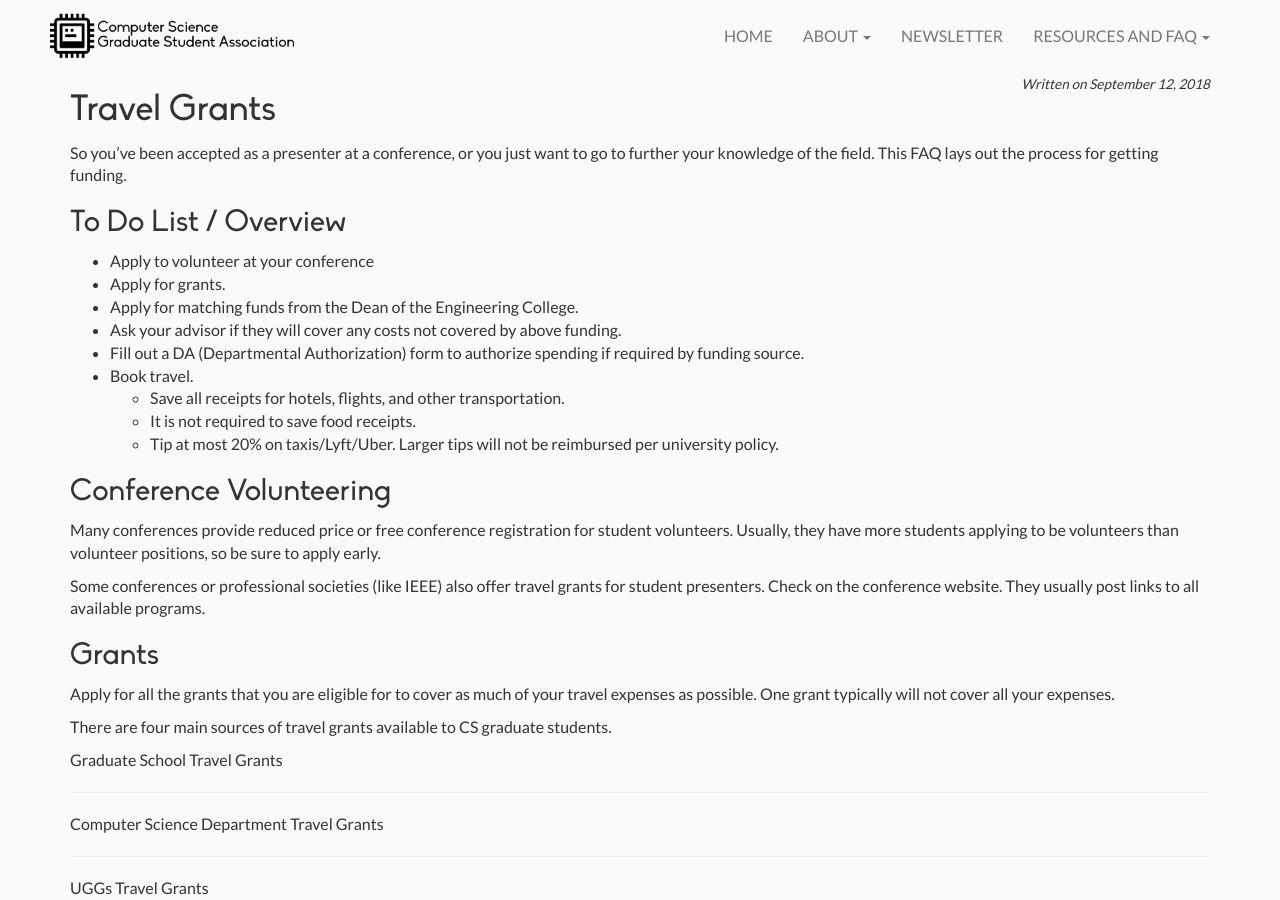
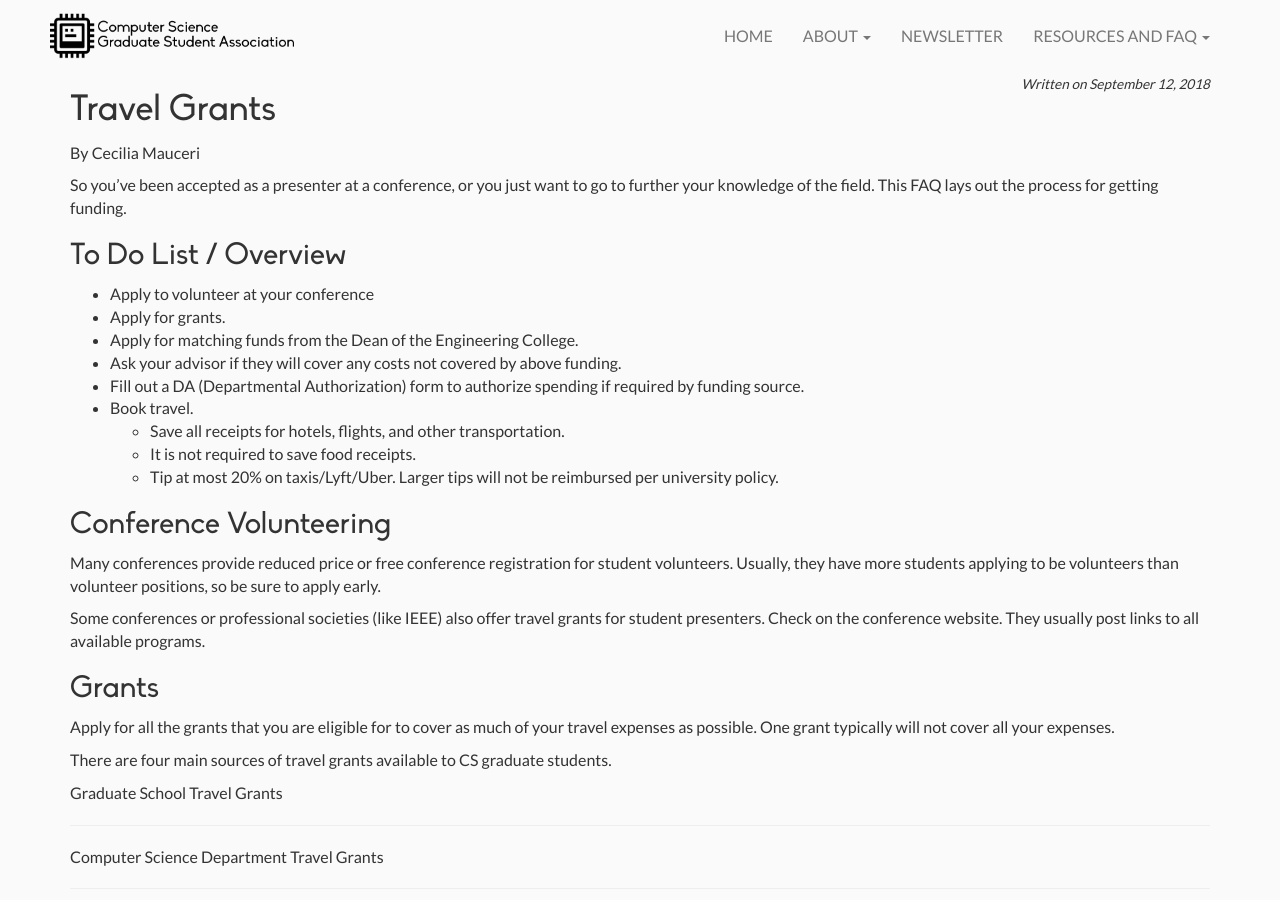
Before and after one commit to casassg/events-landing, a Jekyll site: the page built from _posts/2018-09-12-Travel-Grants.md, in a window 1280 px wide and 900 px high. Built offline with Jekyll 4.4.1, drawn with Linux system fonts in a browser that asks for light colours; nearby versions of some CDN libraries.

Commit message:
Fix markdown disaster

```diff
--- a/_config.yml
+++ b/_config.yml
@@ -1,7 +1,3 @@
-markdown: kramdown
-kramdown:
-  parse_block_html: true
-
 # PERSONALIZATION
 # Site variables
 name: CS Graduate Student Association at CU
--- a/_posts/2018-09-12-Travel-Grants.md
+++ b/_posts/2018-09-12-Travel-Grants.md
@@ -1,6 +1,7 @@
 ---
 layout: post
 title: Travel Grants
+author: Cecilia Mauceri
 ---
 
 So you've been accepted as a presenter at a conference, or you just want to go to further your knowledge of the field. This FAQ lays out the process for getting funding.
@@ -28,6 +29,7 @@
 There are four main sources of travel grants available to CS graduate students.
 
 <details><summary markdown="span">Graduate School Travel Grants</summary>
+<div class="tip" markdown="1">
 
 **[Website](https://www.colorado.edu/graduateschool/awards#Grad_Travel_Grant)**
 
@@ -55,11 +57,13 @@
 - Masters students can receive travel funding once
 - PhD students can receive funding twice
 
+</div>
 </details>
 
 ------------
 
 <details><summary markdown="span">Computer Science Department Travel Grants </summary>
+<div class="tip" markdown="1">
 
 **[Website](https://www.colorado.edu/cs/current-students/graduate-students/funding-opportunities)**
 
@@ -78,11 +82,13 @@
 - Students can receive funding once per year
 - Recommended that you first apply for a Graduate School Grant (see above)
 
+</div>
 </details>
 
 -----------
 
 <details><summary markdown="span">UGGs Travel Grants</summary>
+<div class="tip" markdown="1">
 
 **[Website](https://www.colorado.edu/uggs/grants)**
 
@@ -105,11 +111,13 @@
 - International students check [here](https://orgsync.com/149529/files/1490222/show)
 - Students can only receive travel funding once.
 
+</div>
 </details>
 
 -----------
 
 <details><summary markdown="span">Dean of the College of Engineering and Applied Science Matching Funds</summary>
+<div class="tip" markdown="1">
 
 **[Website](https://www.colorado.edu/engineering-facultystaff/sites/default/files/attached-files/deans_matching_grant_for_student_travel.pdf)**
 
@@ -133,6 +141,7 @@
 - Must be receiving funding from the department or your advisor
 - Students can receive funding once per year
 
+</div>
 </details>
 
 ---------
```
